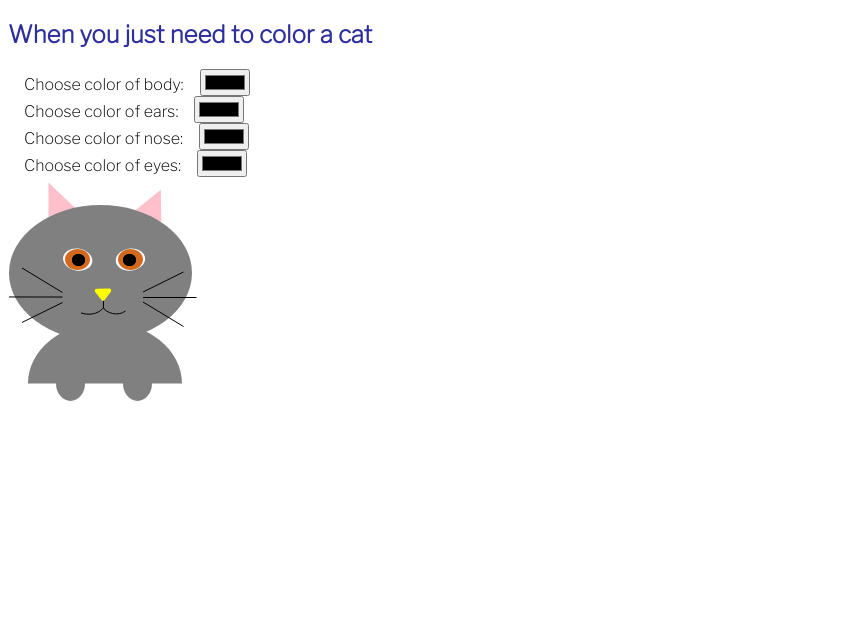
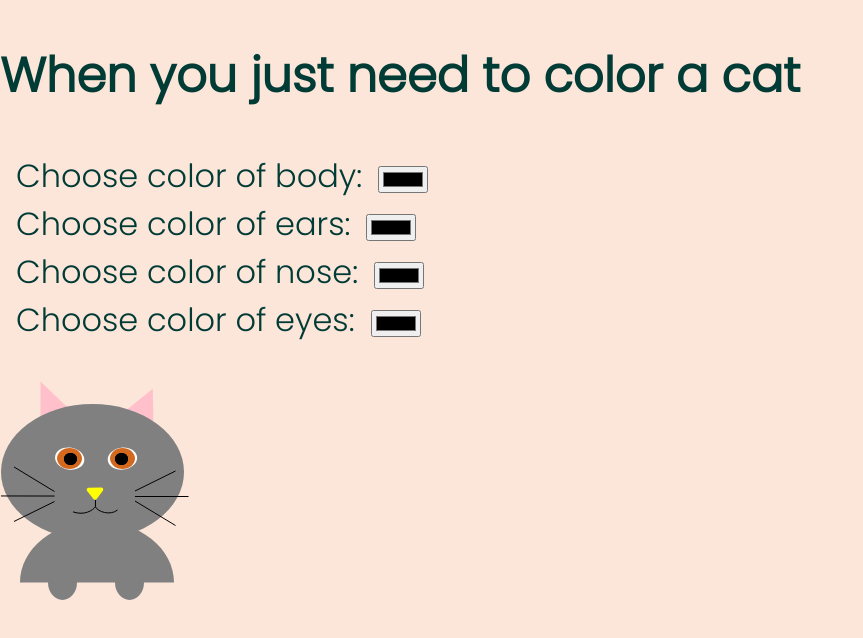
Before and after one commit to Novvea/cat-harsis, a React (Create React App) app: page / in a window 1280 px wide. Shown: the top 638 px of the page, without its empty margins (0-863 px from the left). Built offline with nearby package versions, Linux system fonts and the light colour scheme.

Commit message:
Add simple styling

```diff
--- a/src/App.js
+++ b/src/App.js
@@ -24,24 +24,30 @@ function App() {
 
 
   return (
-    <section className={styles.container}>
+    <section>
       <header>
-        <h1 className={styles.heading}>When you just need to color a cat</h1>
+        <h1>When you just need to color a cat</h1>
       </header>
 {/*   <nav></nav> */}
       <main>
-        <div className={styles.input_fields}></div>
-          <label for='bodycolor' className={styles.lable}>Choose color of body:</label>
-          <input type='color' name='bodycolor' id='bodycolor' value={newColor.bodycolor} onChange={handleColorChange} />
-          <br/>
-          <label for='earcolor' className={styles.lable}>Choose color of ears:</label>
-          <input type='color' name='earcolor' id='earcolor' value={newColor.earcolor} onChange={handleColorChange} />
-          <br/>
-          <label for='nosecolor' className={styles.lable}>Choose color of nose:</label>
-          <input type='color' name='nosecolor' id='nosecolor' value={newColor.nosecolor} onChange={handleColorChange} />
-          <br/>
-          <label for='eyecolor' className={styles.lable}>Choose color of eyes:</label>
-          <input type='color' name='eyecolor' id='eyecolor' value={newColor.eyecolor} onChange={handleColorChange} />
+        <ul className={styles.input_fields}>
+          <li>
+            <label for='bodycolor'>Choose color of body:</label>
+            <input type='color' name='bodycolor' id='bodycolor' value={newColor.bodycolor} onChange={handleColorChange} />
+          </li>
+          <li>
+            <label for='earcolor'>Choose color of ears:</label>
+            <input type='color' name='earcolor' id='earcolor' value={newColor.earcolor} onChange={handleColorChange} />
+          </li>
+          <li>
+            <label for='nosecolor'>Choose color of nose:</label>
+            <input type='color' name='nosecolor' id='nosecolor' value={newColor.nosecolor} onChange={handleColorChange} />
+          </li>
+          <li>
+            <label for='eyecolor'>Choose color of eyes:</label>
+            <input type='color' name='eyecolor' id='eyecolor' value={newColor.eyecolor} onChange={handleColorChange} />
+          </li>
+        </ul>
         <div className={styles.cat_image}>
           <Cat color={color}/>
         </div>
--- a/src/App.module.css
+++ b/src/App.module.css
@@ -1,16 +1,52 @@
-@import url('https://fonts.googleapis.com/css2?family=Libre+Franklin:wght@200&display=swap');
+@import url('https://fonts.googleapis.com/css2?family=Poppins:wght@300&display=swap');
 
-.container{
+/*
+Some colors
+lavender: #807182
+dark green: #003B36
+ligt pink: #FADAC7
+lighter pink: #FCE6D9
+tyrian purple: #45062E
+*/
 
+html{
+    box-sizing: border-box; /* easier math if using this */
 }
 
-.heading{
-    font-family: 'Libre Franklin', sans-serif;
-    font-weight: 700;
-    color: rgb(47, 47, 156);
-  }
+body{
+    margin: 0;
+    padding: 0;
+    font-size: 2rem;
+    background-color: #FCE6D9
+}
 
-.lable{
+section{
+    max-width: 1200px;
+    min-height: 100vh;
+}
+header{
+}
+
+h1{
+    font-family: 'Poppins', sans-serif;
+    color: #003B36;
+}
+
+ul{
+    list-style: none;
+    display: flex;
+    flex-direction: column;
+    padding: 0;
+}
+
+li{
+}
+
+label{
     margin: 1rem;
-    font-family: 'Libre Franklin', sans-serif;
+    font-family: 'Poppins', sans-serif;
+    color: #003B36;
 }
+
+.cat_image{
+}
```
